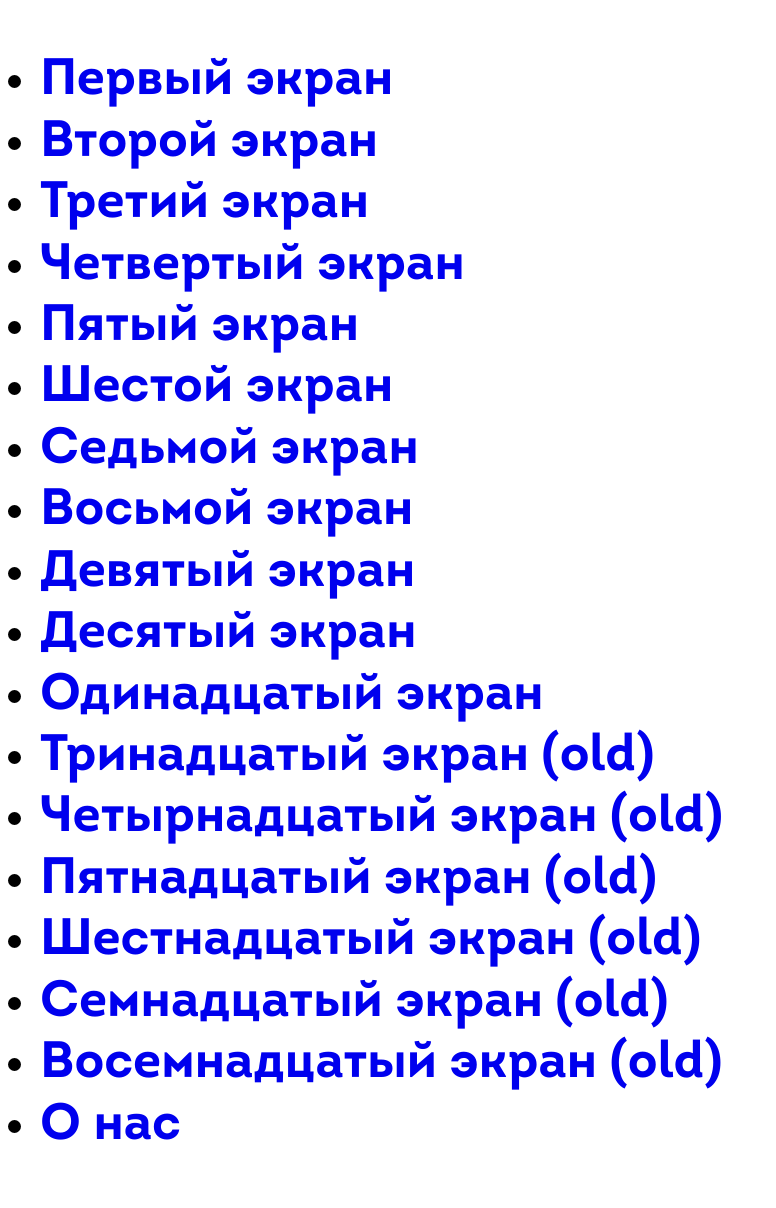
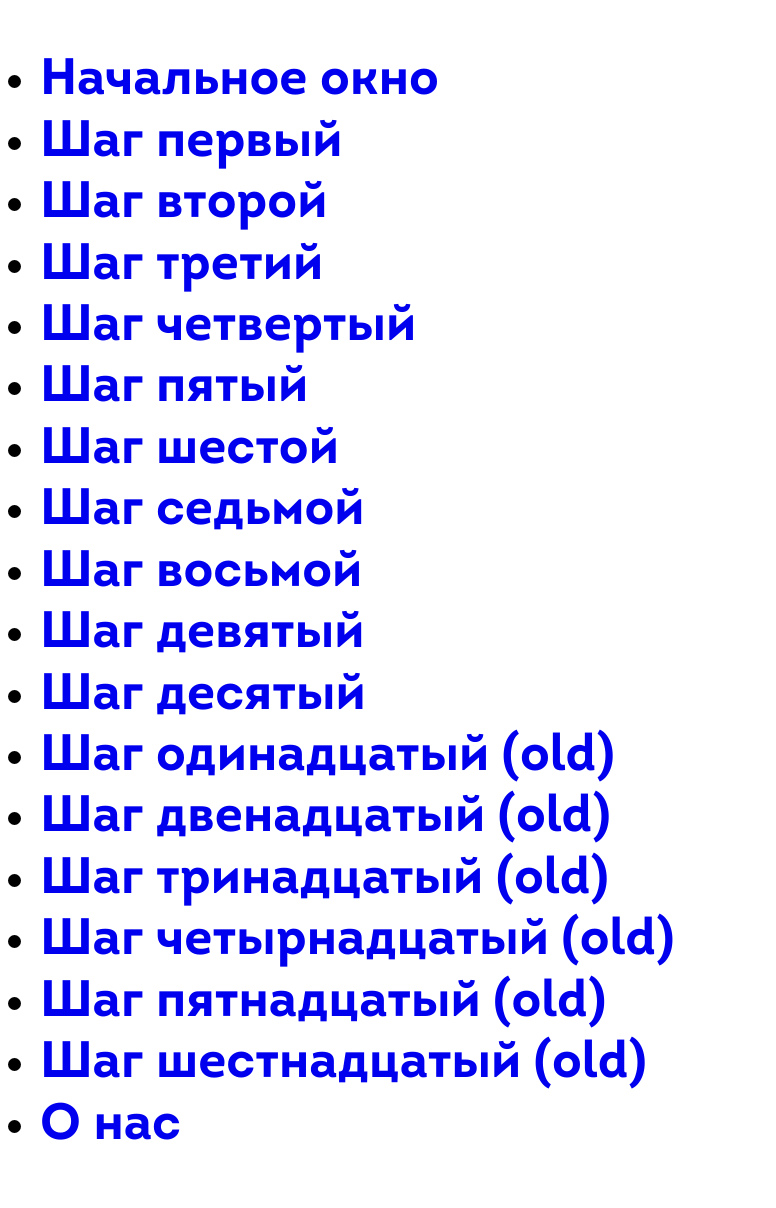
Before and after one commit to yurafreedom/melody, a Node project: template src/pug/pages/index.pug in a window 1280 px wide. Shown: the whole page, without its empty margins (0-776 px from the left). Run offline with Node 20 templates, Linux system fonts and the light colour scheme; the template is opened without the code that fills it, so the values that code supplies are empty.

Commit message:
updates 2.4

```diff
--- a/src/pug/pages/index.pug
+++ b/src/pug/pages/index.pug
@@ -17,38 +17,38 @@ html(lang="ru-RU")
 	body
 		ul(style="font-weight:700;")
 			li
-				a(href="screen_0.html") Первый экран
+				a(href="screen_0.html") Начальное окно
 			li
-				a(href="screen_1.html") Второй экран
+				a(href="screen_1.html") Шаг первый
 			li
-				a(href="screen_2.html") Третий экран
+				a(href="screen_2.html") Шаг второй
 			li
-				a(href="screen_3.html") Четвертый экран
+				a(href="screen_3.html") Шаг третий
 			li
-				a(href="screen_4.html") Пятый экран
+				a(href="screen_4.html") Шаг четвертый
 			li
-				a(href="screen_5.html") Шестой экран
+				a(href="screen_5.html") Шаг пятый
 			li
-				a(href="screen_6.html") Седьмой экран
+				a(href="screen_6.html") Шаг шестой
 			li
-				a(href="screen_7.html") Восьмой экран
+				a(href="screen_7.html") Шаг седьмой
 			li
-				a(href="screen_8.html") Девятый экран
+				a(href="screen_8.html") Шаг восьмой
 			li
-				a(href="screen_9.html") Десятый экран
+				a(href="screen_9.html") Шаг девятый
 			li
-				a(href="screen_10.html") Одинадцатый экран
+				a(href="screen_10.html") Шаг десятый
 			li
-				a(href="screen_12.html") Тринадцатый экран (old)
+				a(href="screen_12.html") Шаг одинадцатый (old)
 			li
-				a(href="screen_13.html") Четырнадцатый экран (old)
+				a(href="screen_13.html") Шаг двенадцатый (old)
 			li
-				a(href="screen_14.html") Пятнадцатый экран (old)
+				a(href="screen_14.html") Шаг тринадцатый (old)
 			li
-				a(href="screen_15.html") Шестнадцатый экран (old)
+				a(href="screen_15.html") Шаг четырнадцатый (old)
 			li
-				a(href="screen_16.html") Семнадцатый экран (old)
+				a(href="screen_16.html") Шаг пятнадцатый (old)
 			li
-				a(href="screen_17.html") Восемнадцатый экран (old)
+				a(href="screen_17.html") Шаг шестнадцатый (old)
 			li
 				a(href="about.html") О нас
--- a/src/static/sass/blocks/step_six.scss
+++ b/src/static/sass/blocks/step_six.scss
@@ -10,6 +10,7 @@
 		text-align: center;
 		transform: scale(0.3);
 		opacity: 0;
+		transition: all .3s ease-in-out;
 		h2 {
 			text-transform: uppercase;
 			font-weight: 700;
--- a/src/static/sass/blocks/step_two.scss
+++ b/src/static/sass/blocks/step_two.scss
@@ -1,6 +1,5 @@
 .step-two {
 	background-color: #97c959;
-	min-height: calc(100vh + 30vw);
 	&__heading-block span {
 		display: block;
 		text-align: center;
```
Also changed, not shown: build/static/css/blocks/step_six.css (+2 -2 lines), build/static/css/blocks/step_two.css (+2 -2 lines), build/static/css/main.css, 1 other file.
